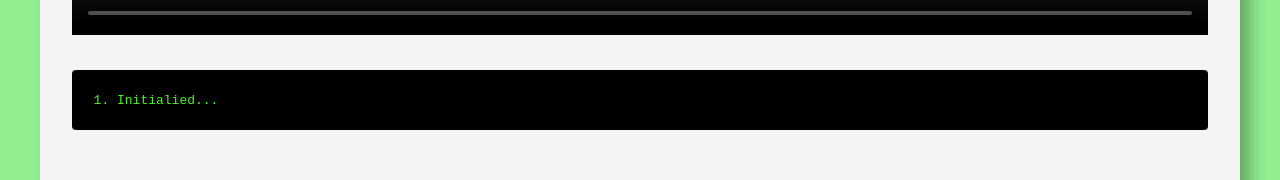
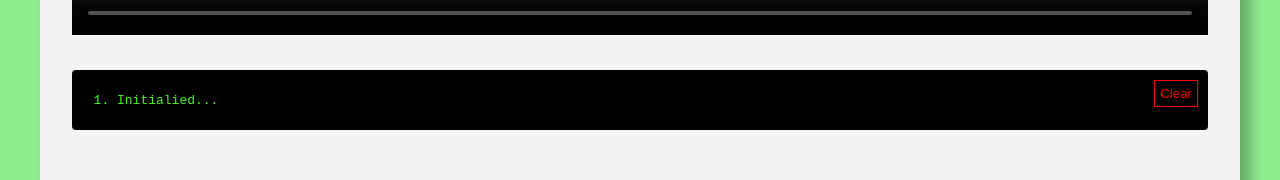
Before and after one commit to arunpraba/media-recorder-api-testing, a React (Create React App) app: page / in a window 1280 px wide. Shown: the part 444-624 px from the top of the page. Built offline with nearby package versions, Linux system fonts and the light colour scheme.

Commit message:
Added Clear button

```diff
--- a/src/App.js
+++ b/src/App.js
@@ -4,9 +4,11 @@ import "./styles.css";
 let videoType = "video/webm";
 let audioType = "audio/webm";
 
+const initialHistory = [`Initialied...`];
+
 if (navigator.userAgent.indexOf("Safari") !== -1) {
   videoType = "video/mp4";
-  audioType = "audio/wav";
+  audioType = "audio/mp4";
 }
 
 export default function App() {
@@ -15,7 +17,7 @@ export default function App() {
   const mediaRecorderRef = useRef([]);
   const mediaRef = useRef(null);
   const counterRef = useRef(0);
-  const [history, setHistory] = useState([`Initialied...`]);
+  const [history, setHistory] = useState(initialHistory);
   const [mimeType, setMimeType] = useState(videoType);
   const [recording, setIsRecording] = useState(false);
 
@@ -123,6 +125,12 @@ export default function App() {
       )}
 
       <div className="console">
+        <button
+          className="clear-icon"
+          onClick={() => setHistory(initialHistory)}
+        >
+          Clear
+        </button>
         <code>
           <ol>
             {history.map((history) => (
--- a/src/styles.css
+++ b/src/styles.css
@@ -69,9 +69,20 @@ video {
   border-radius: 4px;
   padding: 5px;
   background: black;
+  position: relative;
   color: #4af626;
 }
 
 li {
   padding: 0.3rem 0;
 }
+
+.clear-icon {
+  position: absolute;
+  padding: 5px;
+  right: 10px;
+  top: 10px;
+  color: red;
+  background: transparent;
+  border: 1px solid red;
+}
```
